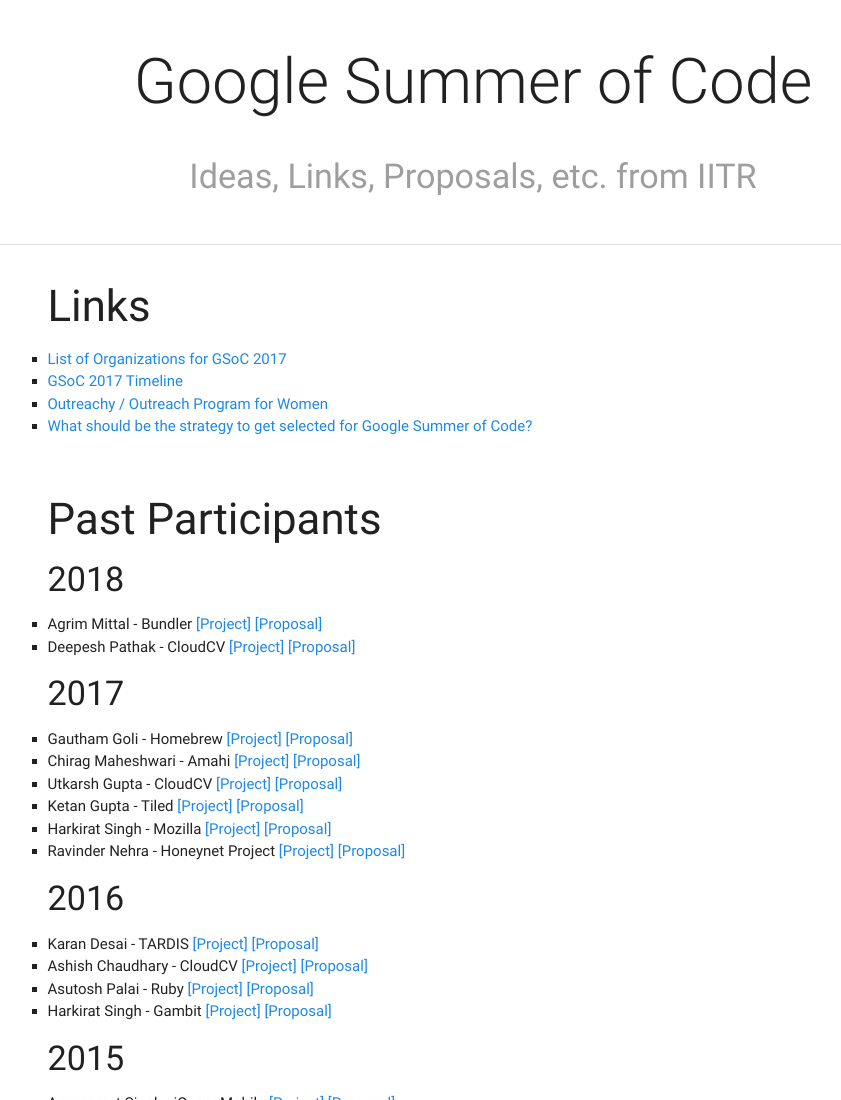
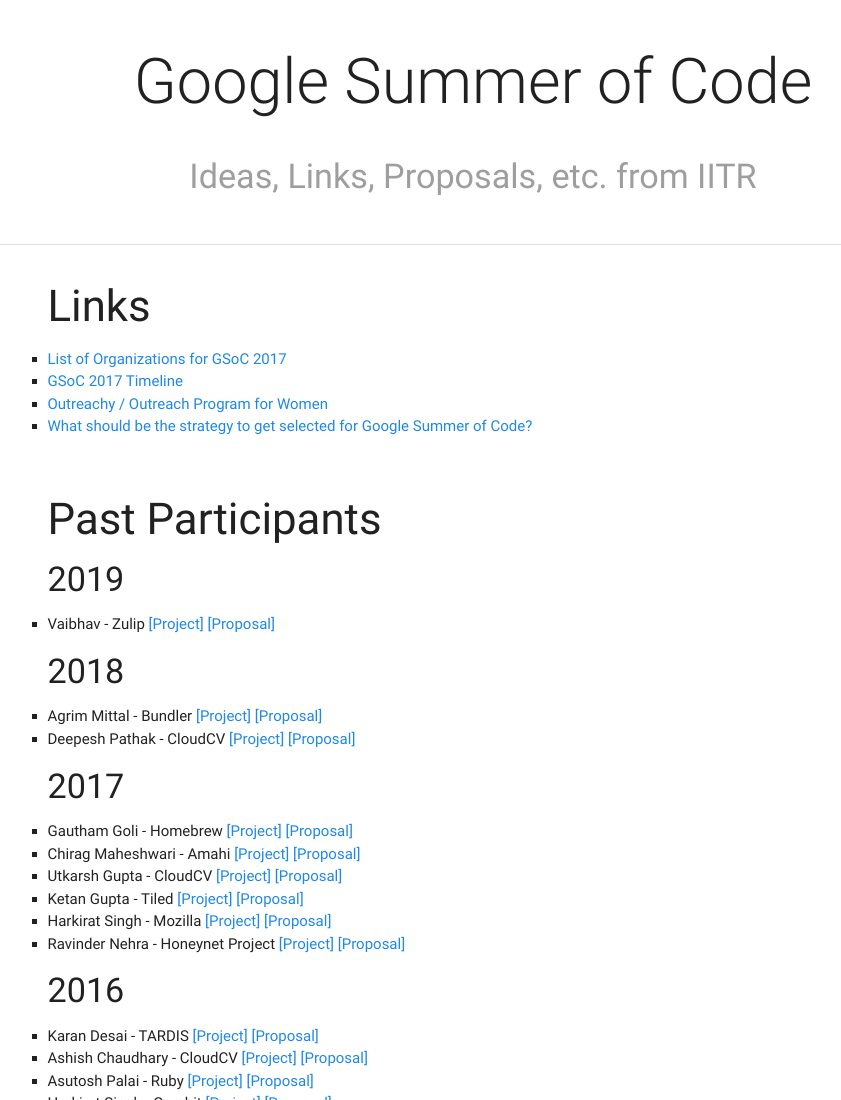
Before and after one commit to sdslabs/gsoc, a plain HTML site: page index.html in a window 1280 px wide. Shown: the top 1100 px of the page, without its empty margins (167-1008 px from the left). Drawn offline with nearby package versions, Linux system fonts and the light colour scheme.

Commit message:
Add vaibhav gsoc proposal - 2019
Signed-off-by: Vaibhav <vrongmeal@gmail.com>

```diff
--- a/index.html
+++ b/index.html
@@ -51,6 +51,14 @@
                 <div class="row">
                     <div class="col s12">
                         <h3>Past Participants</h3>
+                        <h4>2019</h4>
+                        <ul>
+                            <li>
+                                Vaibhav - Zulip
+                                <a target="_blank" href="https://summerofcode.withgoogle.com/archive/2019/projects/5076004127637504/">[Project]</a>
+                                <a target="_blank" href="https://drive.google.com/file/d/1g0NP1rUzASSDHKDDJckjn_Yi5A0GaSrX/view?usp=sharing">[Proposal]</a>
+                            </li>
+                        </ul>
                         <h4>2018</h4>
                         <ul>
                             <li>
```
